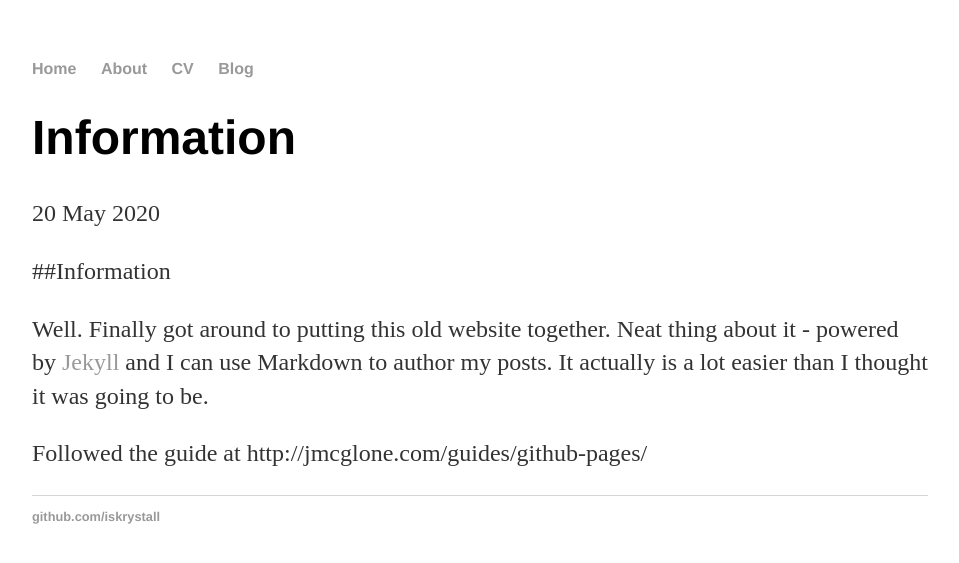
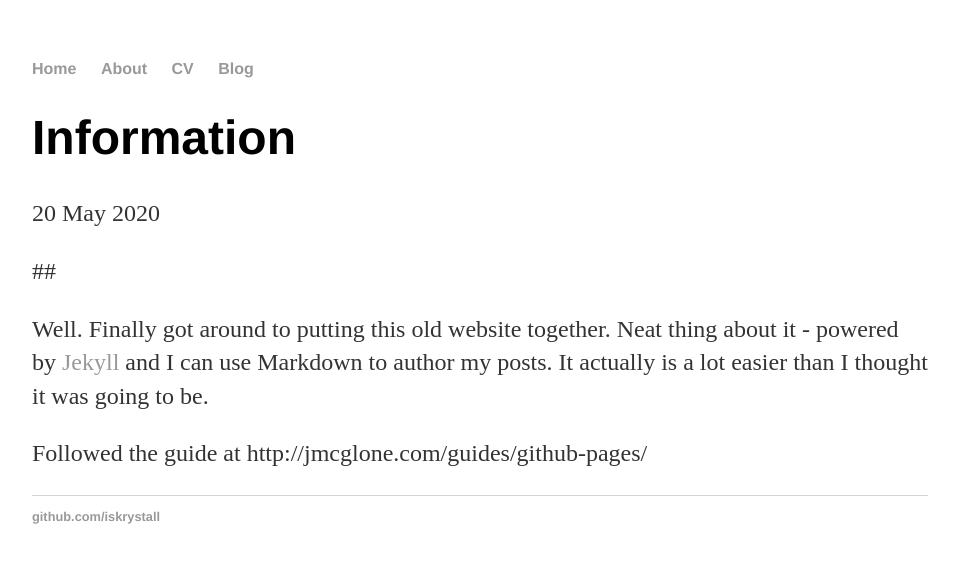
Before and after one commit to Iskrystall/Iskrystall.github.io, a Jekyll site: the page built from _posts/2020-05-20-information.markdown, in a window 1280 px wide. Shown: the top 563 px of the page, without its empty margins (160-1119 px from the left). Built offline with Jekyll 4.4.1, drawn with Linux system fonts in a browser that asks for light colours; our own code applies the rules of GitHub Pages for plain Markdown files.

Commit message:
Update 2020-05-20-information.markdown

```diff
--- a/_posts/2020-05-20-information.markdown
+++ b/_posts/2020-05-20-information.markdown
@@ -1,4 +1,4 @@
-##Information
+##{{ post.title }}
 
 Well. Finally got around to putting this old website together. Neat thing about it - powered by [Jekyll](http://jekyllrb.com) and I can use Markdown to author my posts. It actually is a lot easier than I thought it was going to be.
 
```
